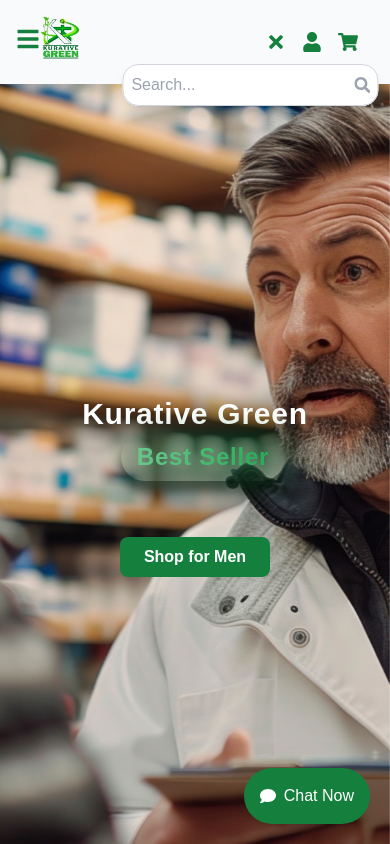
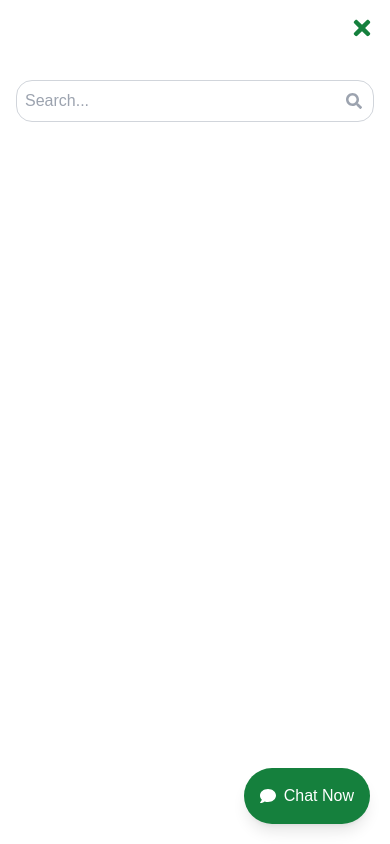
Before and after one commit to abzpriv/KurativeGeen, a Next.js app: page / in a window 390 px wide. Both pictures are taken after a click on the icon 276 px from the left and 35 px from the top of the page. Shown: the top 844 px of the page. Built offline with nearby package versions, Linux system fonts and the light colour scheme.

Commit message:
Kuretive Green Website Modification Search mobile screen modification

```diff
--- a/src/component/Navbar.tsx
+++ b/src/component/Navbar.tsx
@@ -251,25 +251,53 @@
             ))}
           </ul>
 
-        {/* Icons for Desktop */}
         <div className="relative flex justify-end items-center space-x-4 p-4">
-      {/* Search Icon */}
       <div className={`relative ${isSearchOpen ? 'mb-2' : ''}`}>
-  {isSearchOpen ? (
-    <FaTimes
-      className="text-green-700 text-xl hover:text-green-900 transition mt-2 duration-200 cursor-pointer"
-      onClick={() => setIsSearchOpen(false)}
-    />
-  ) : (
+  {/* Search Icon for Desktop */}
+  {!isSearchOpen && (
     <FaSearch
-      className="text-green-700 text-xl hover:text-green-900 transition duration-200 cursor-pointer"
+      className="text-green-700 text-xl hover:text-green-900 transition duration-200 cursor-pointer lg:block"
       onClick={() => setIsSearchOpen(true)}
     />
   )}
 
-  {/* Search Input Container */}
+  {/* Close Icon for Mobile */}
   {isSearchOpen && (
-    <div className="absolute left-1/2 transform -translate-x-[60%] lg:-translate-x-[105%] top-0 z-10 bg-white rounded-2xl shadow-lg lg:mt-0 mt-10 transition-transform duration-300 w-64">
+    <FaTimes
+      className="text-green-700 text-xl hover:text-green-900 transition mt-2 duration-200 cursor-pointer lg:hidden"
+      onClick={() => setIsSearchOpen(false)}
+    />
+  )}
+
+  {/* Search Input Container for Mobile */}
+  {isSearchOpen && (
+  <div className="fixed inset-0 bg-white z-10 flex flex-col p-4 lg:hidden">
+    <div className="flex items-center mt-16">
+      <div className="relative w-full">
+        <input
+          type="text"
+          placeholder="Search..."
+          className="w-full p-2 rounded-2xl border text-black border-gray-300 focus:outline-none focus:ring-2 focus:ring-green-500 transition duration-200 pr-10" // Add pr-10 for padding-right
+        />
+        <FaSearch
+          className="absolute right-3 top-1/2 transform -translate-y-1/2 text-gray-400 cursor-pointer"
+          onClick={() => {
+            console.log("Search action triggered!");
+          }}
+        />
+      </div>
+    </div>
+    <FaTimes
+      className="absolute right-4 top-4 text-green-700 text-2xl hover:text-green-900 transition duration-200 cursor-pointer"
+      onClick={() => setIsSearchOpen(false)}
+    />
+  </div>
+)}
+
+
+  {/* Search Input Container for Desktop */}
+  {isSearchOpen && (
+    <div className="hidden lg:flex lg:absolute lg:left-1/2 lg:transform lg:-translate-x-[105%] lg:top-[-10%] lg:z-10 lg:bg-white lg:rounded-2xl lg:shadow-lg lg:transition-transform lg:duration-300 lg:w-64">
       <input
         type="text"
         placeholder="Search..."
@@ -284,7 +312,19 @@
       />
     </div>
   )}
+
+  {/* Close Icon for Desktop */}
+  {isSearchOpen && (
+    <FaTimes
+      className="text-green-700 text-xl hover:text-green-900 transition duration-200 mt-2 cursor-pointer lg:block"
+      onClick={() => setIsSearchOpen(false)}
+    />
+  )}
 </div>
+
+
+
+
 
 
           <Link href="/login" aria-label="Profile">
```
